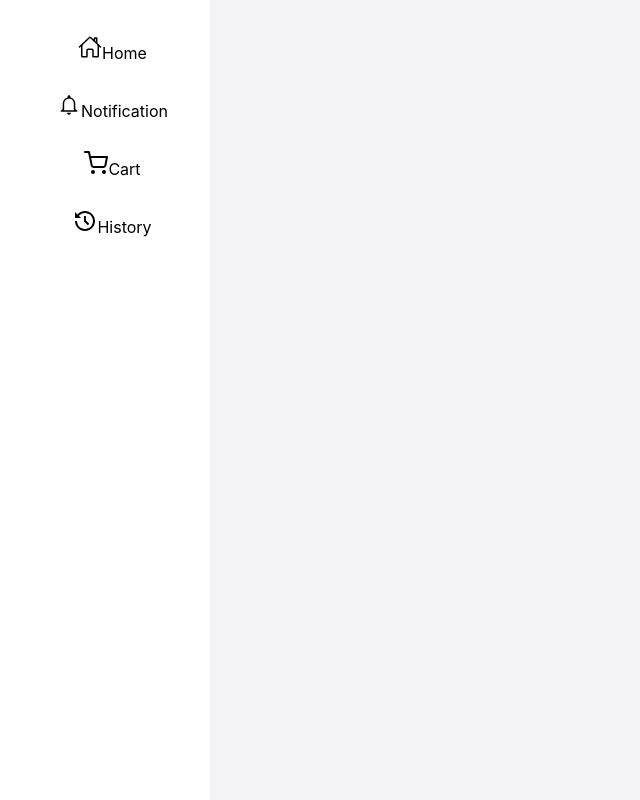
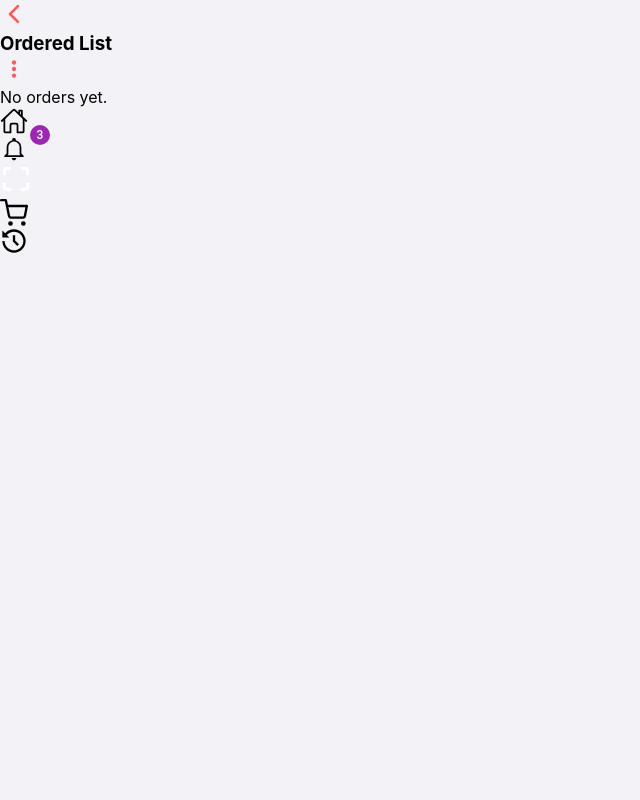
Before and after one commit to baonhi12/restaurant-system-frontend, a React (Create React App) app: page /ordered-list-cart-screen in a window 1280 px wide. Shown: the whole page, without its empty margins (0-640 px from the left). Built offline with nearby package versions, Linux system fonts and the light colour scheme.

Commit message:
update orderedlist

```diff
--- a/src/pages/mobilepage/OrderedList.js
+++ b/src/pages/mobilepage/OrderedList.js
@@ -1,7 +1,7 @@
 // src/pages/mobile/OrderedList.js
 import React, { useState, useEffect } from 'react';
 import '../../assets/css/OrderFood.css';
-import { IoHomeOutline, IoMenu } from "react-icons/io5";
+import { IoHomeOutline } from "react-icons/io5";
 import { FiShoppingCart } from "react-icons/fi";
 import { RiHistoryFill } from "react-icons/ri";
 import { IoMdQrScanner, IoIosArrowBack, IoMdMore, IoMdNotificationsOutline } from "react-icons/io";
@@ -13,9 +13,6 @@ import OrderCard from '../../components/mobilecomponent/OrderCard';
 const OrderedList = () => {
     const navigate = useNavigate();
     const [orderedItems, setOrderedItems] = useState([]);
-
-    const [sidebarOpen, setSidebarOpen] = useState(false);
-    const toggleSidebar = () => setSidebarOpen(open => !open);
 
     // Lấy orderId từ localStorage để gọi API
     useEffect(() => {
@@ -43,11 +40,10 @@ const OrderedList = () => {
     // Nếu bạn muốn ẩn nút tăng giảm, có thể truyền các hàm no-op
     const noOp = () => {};
 
-    const NavItem = ({ icon, to, label }) => {
+    const NavItem = ({ icon, to }) => {
         return (
-          <div onClick={() => { navigate(to); setSidebarOpen(false); }} className="nav-item">
+            <div onClick={() => navigate(to)} className="nav-icon">
                 {icon}
-            <span className="nav-label">{label}</span>
             </div>
         );
     };
@@ -55,20 +51,9 @@ const OrderedList = () => {
     return (
         <div className='home-screen-container'>
             <div className='order-cart-header'>
-                <div className="hamburger" onClick={toggleSidebar}>
-                    <IoMenu size={24} />
-                </div>
+                <IoIosArrowBack size={28} onClick={handleBack} style={{ cursor: 'pointer', color: '#FF5B5B' }} />
                 <h3 className='order-cart-header-title'>Ordered List</h3>
                 <IoMdMore size={28} onClick={handleBack} style={{ cursor: 'pointer', color: '#FF5B5B' }} />
-            </div>
-
-            <div className="content">
-                {/* Sidebar */}
-                <div className={`home-screen-navbar sidebar ${sidebarOpen ? 'open' : ''}`}>
-                  <NavItem to="/homescreen" icon={<IoHomeOutline size={24} />} label="Home" />
-                  <NavItem to="/notification" icon={<IoMdNotificationsOutline size={24} />} label="Notification" />
-                  <NavItem to="/order-cart-screen" icon={<FiShoppingCart size={24} />} label="Cart" />
-                  <NavItem to="/ordered-list-cart-screen" icon={<RiHistoryFill size={24} />} label="History" />
             </div>
 
             <div className='order-cart-card ordered-list-card'>
@@ -78,17 +63,16 @@ const OrderedList = () => {
                         const cardItem = {
                             id: item.mnuID,                      // Hoặc item.mnuId
                             foodName: item.mnuName || 'Unknown', // Tuỳ backend
-                                price: item.mnuPrice
-                                    ? `$ ${item.mnuPrice}`
-                                    : 'N/A',
+                            price: item.mnuPrice ? `$ ${item.mnuPrice}` : 'N/A',
                             description: item.mnuDescription || '',
-                                quantity: item.odtQuantity || 1
+                            quantity: item.odtQuantity || 1,
+                            image: item.mnuImage || "https://via.placeholder.com/300?text=No+Image" // Thêm field image
                         };
                         return (
                             <OrderCard
                                 key={cardItem.id}
                                 item={cardItem}
-                                    onIncrease={noOp}    // Hoặc bỏ hẳn nếu không cần
+                                onIncrease={noOp}    // Hoặc bỏ nếu không cần
                                 onDecrease={noOp}    // ...
                             />
                         );
@@ -97,6 +81,24 @@ const OrderedList = () => {
                     <p className='text-align-center'>No orders yet.</p>
                 )}
             </div>
+
+            {/* Navbar */}
+            <div className="home-screen-navbar bottom-navbar">
+                <div className="nav-icons-container left-icons">
+                    <NavItem to="/homescreen" icon={<IoHomeOutline size={28} />} />
+                    <Badge badgeContent={3} color="secondary">
+                        <NavItem to="/notification" icon={<IoMdNotificationsOutline size={28} />} />
+                    </Badge>
+                </div>
+
+                <div className="center-button">
+                    <IoMdQrScanner size={32} color="white" />
+                </div>
+
+                <div className="nav-icons-container right-icons">
+                    <NavItem to="/order-cart-screen" icon={<FiShoppingCart size={28} />} />
+                    <NavItem to="/ordered-list-cart-screen" icon={<RiHistoryFill size={28} />} />
+                </div>
             </div>
         </div>
     );
```
Lines whose indentation alone changed are shown as unchanged.
